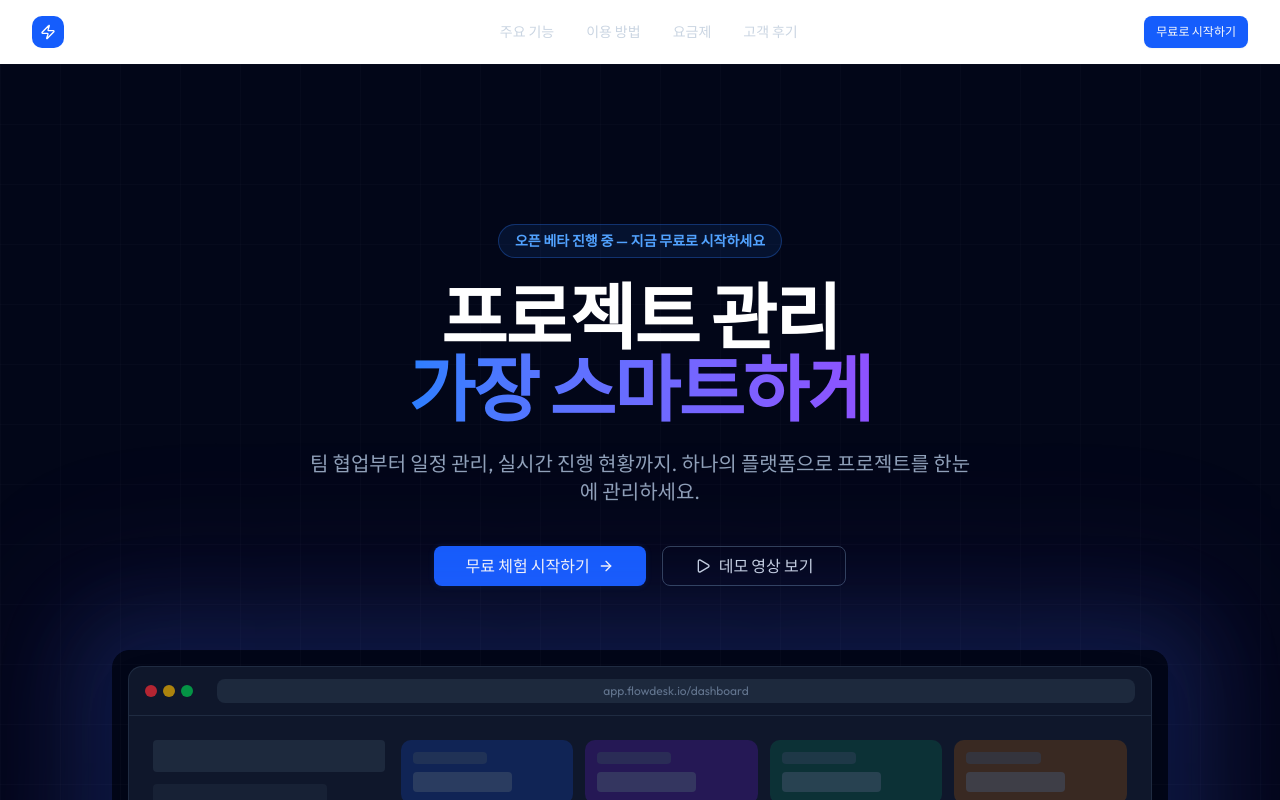
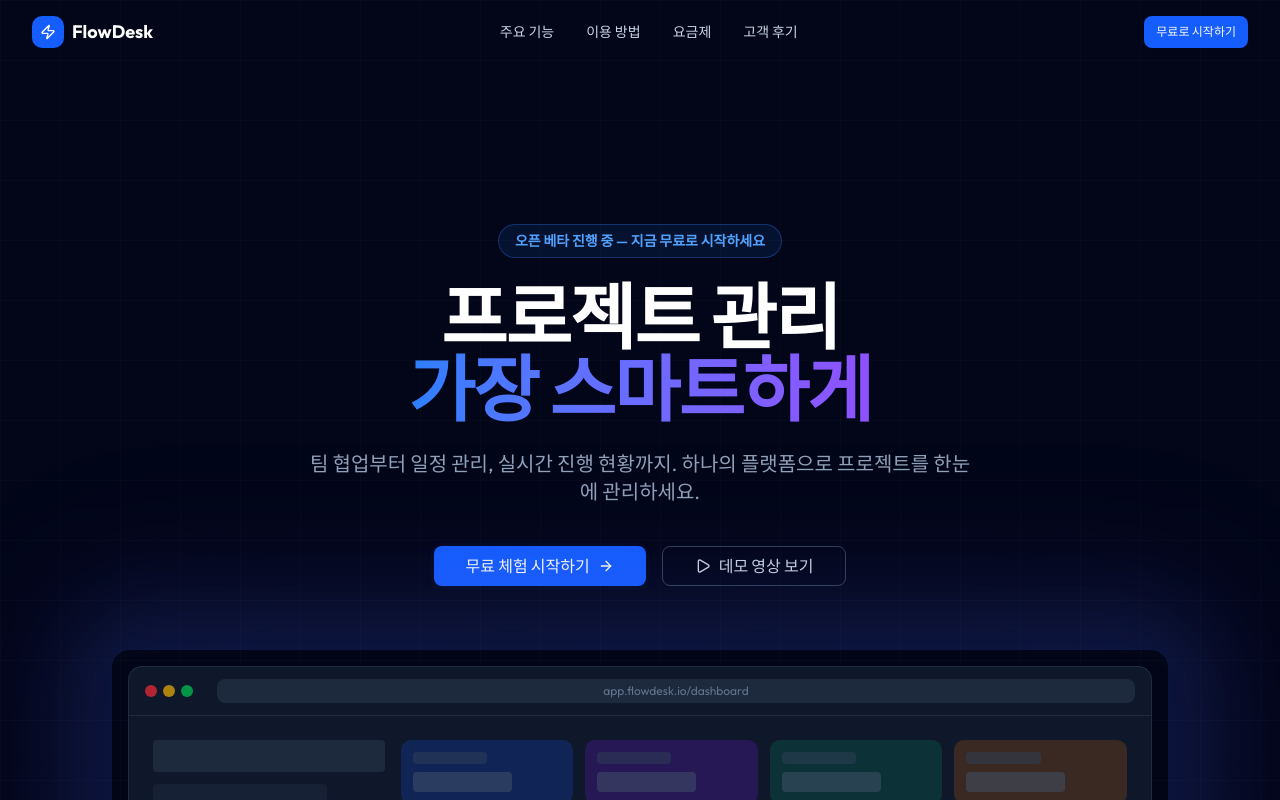
Before and after one commit to stellarstacknet/flowdesk, a Next.js app: page / in a window 1280 px wide. Shown: the top 800 px of the page. Built offline with nearby package versions, Linux system fonts and the light colour scheme.

Commit message:
style: Navbar를 fixed로 변경하여 Hero 위에 오버레이
- sticky → fixed 전환으로 body 흰색 배경 노출 문제 해결
- Hero 상단 패딩을 Navbar 높이만큼 증가

```diff
--- a/src/components/sections/Hero.tsx
+++ b/src/components/sections/Hero.tsx
@@ -21,7 +21,7 @@ export function Hero() {
       />
 
       <motion.div
-        className="relative mx-auto max-w-7xl px-4 pb-32 pt-24 text-center sm:px-6 sm:pt-32 md:pb-40 md:pt-40 lg:px-8"
+        className="relative mx-auto max-w-7xl px-4 pb-32 pt-40 text-center sm:px-6 sm:pt-48 md:pb-40 md:pt-56 lg:px-8"
         variants={staggerContainer}
         initial="hidden"
         animate="visible"
--- a/src/components/sections/Navbar.tsx
+++ b/src/components/sections/Navbar.tsx
@@ -25,7 +25,7 @@ export function Navbar() {
   return (
     <nav
       aria-label="메인 내비게이션"
-      className={`sticky top-0 z-50 transition-all duration-300 ${
+      className={`fixed inset-x-0 top-0 z-50 transition-all duration-300 ${
         scrolled ? "bg-slate-950/30 backdrop-blur-sm" : "bg-transparent"
       }`}
     >
```
